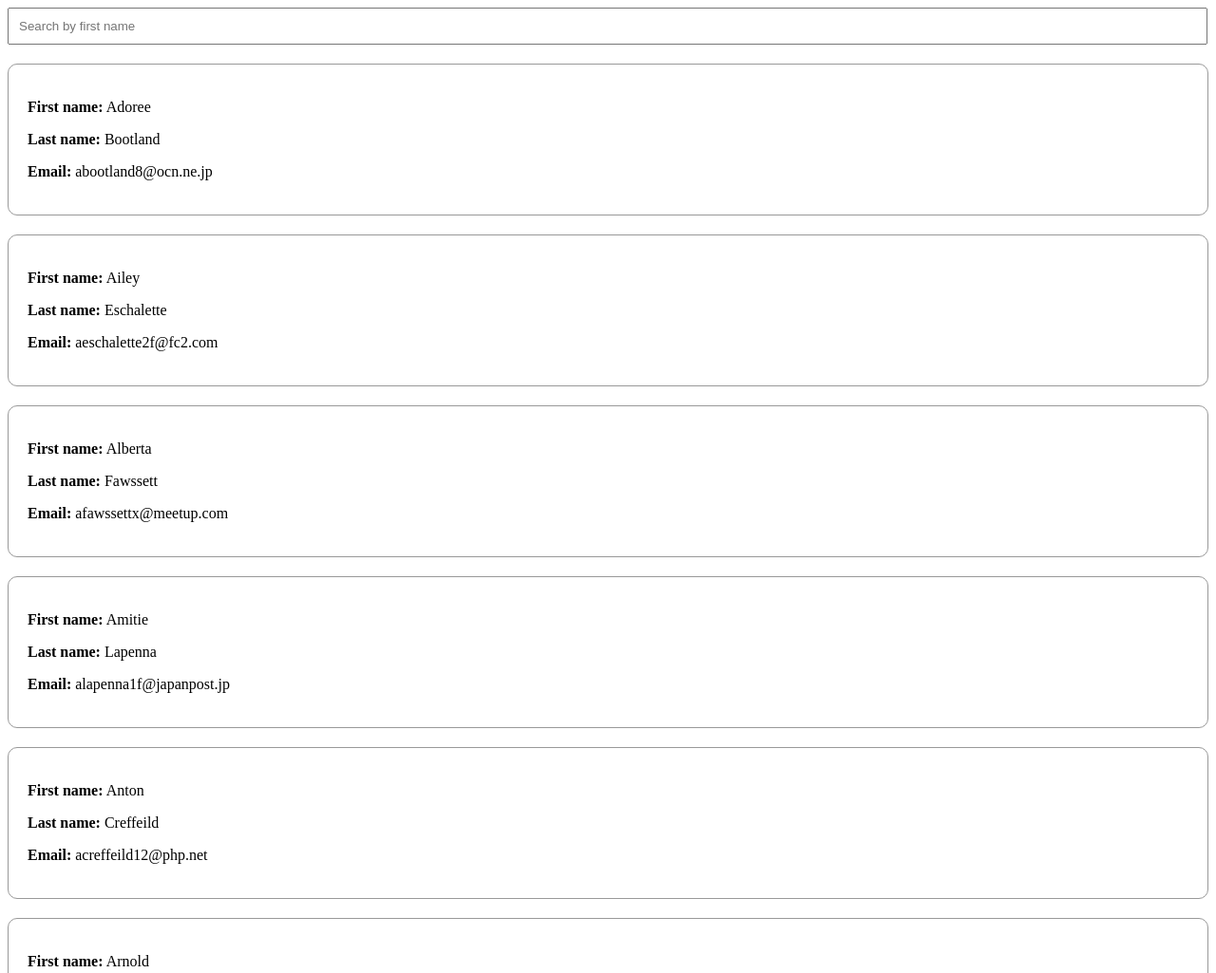
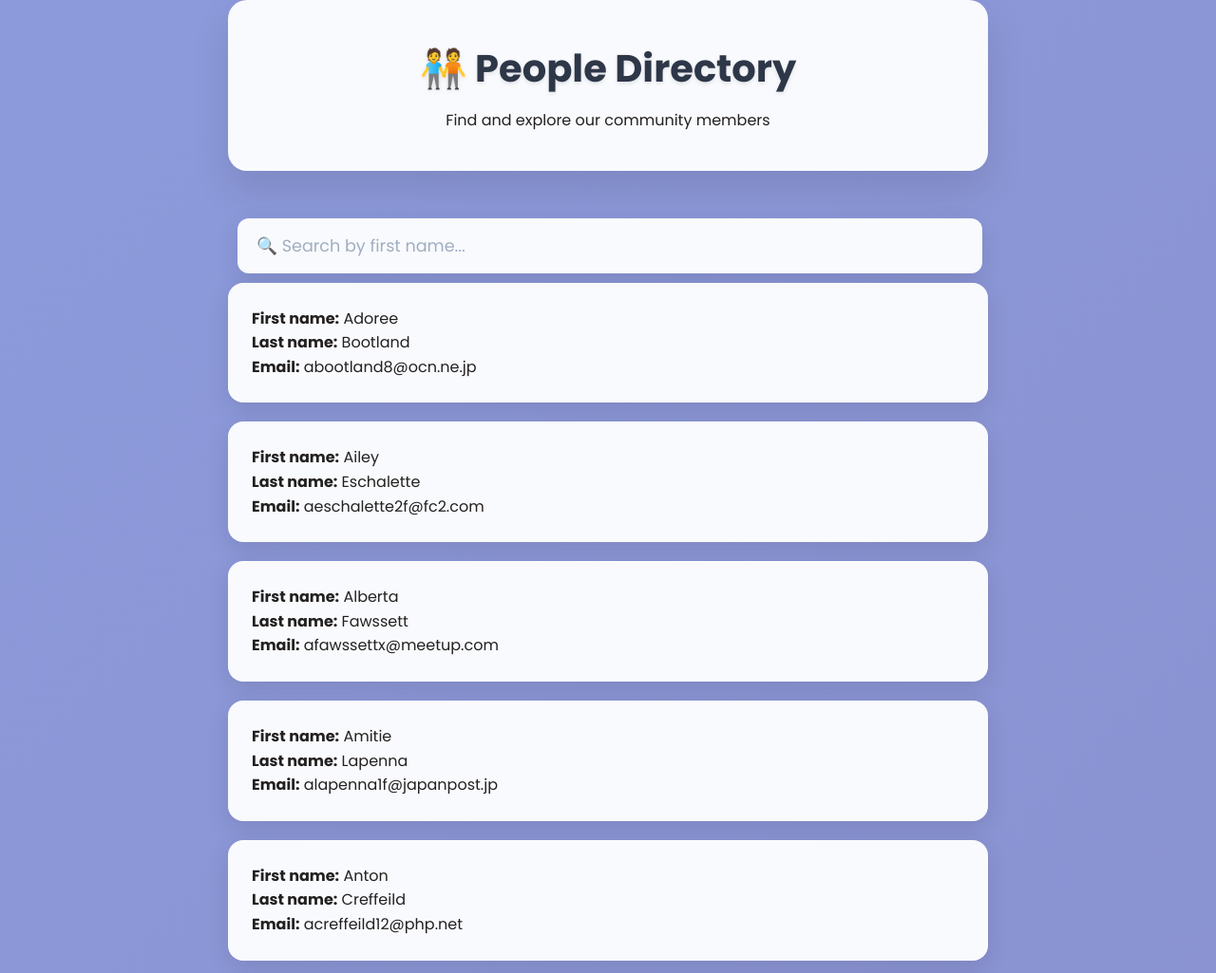
Before and after one commit to JackGriph/ovning-torsdag, a website: page index.html in a window 1280 px wide. Shown: the top 1025 px of the page at 95% size. Drawn offline with Linux system fonts and the light colour scheme; a web font is replaced by a local one.

Commit message:
Refactor HTML structure and enhance CSS styles for improved layout and design

```diff
--- a/index.html
+++ b/index.html
@@ -3,13 +3,24 @@
 
 <head>
   <meta charset="UTF-8">
-  <meta name="viewport" content="width=<device-width>, initial-scale=1.0">
-  <title>Document</title>
+  <meta name="viewport" content="width=device-width, initial-scale=1.0">
+  <title>People Directory</title>
   <link rel="stylesheet" href="style.css">
+</head>
 
 <body>
-  <input class="search-field" type="text" placeholder="Search by first name">
-  <article class="people"></article>
+  <div class="container">
+    <header class="header">
+      <h1 class="title">🧑‍🤝‍🧑 People Directory</h1>
+      <p class="subtitle">Find and explore our community members</p>
+    </header>
+
+    <div class="search-container">
+      <input class="search-field" type="text" placeholder="🔍 Search by first name...">
+    </div>
+
+    <article class="people"></article>
+  </div>
   <!-- Add your script last in body -->
   <script type="module" src="main.js"></script>
 </body>
--- a/style.css
+++ b/style.css
@@ -1,12 +1,82 @@
-.person {
-  padding: 20px;
-  border: 1px solid #999;
-  border-radius: 10px;
-  margin-bottom: 20px;
+@import url('https://fonts.googleapis.com/css2?family=Bad+Script&family=Ephesis&family=Limelight&family=Poiret+One&family=Poppins:ital,wght@0,100;0,200;0,300;0,400;0,500;0,600;0,700;0,800;0,900;1,100;1,200;1,300;1,400;1,500;1,600;1,700;1,800;1,900&display=swap');
+
+* {
+  margin: 0;
+  padding: 0;
+  box-sizing: border-box;
+  font-family: "Poppins", sans-serif;
+}
+
+body {
+  background: linear-gradient(135deg, #8c9adb 0%, #82689c 100%);
+  min-height: 100vh;
+  color: #232020;
+  line-height: 1.6;
+}
+
+.container {
+  max-width: 800px;
+  margin: 0 auto;
+}
+
+.header {
+  text-align: center;
+  margin-bottom: 40px;
+  padding: 40px 20px;
+  background: rgba(255, 255, 255, 0.95);
+  border-radius: 20px;
+  box-shadow: 0 20px 40px rgba(0, 0, 0, 0.1);
+  backdrop-filter: blur(10px);
+}
+
+.title {
+  font-size: 2.5rem;
+  font-weight: 700;
+  color: #2d3748;
+  margin-bottom: 10px;
+  text-shadow: 0 2px 4px rgba(0, 0, 0, 0.1);
 }
 
 .search-field {
-  width: calc(100% - 25px);
-  margin-bottom: 20px;
-  padding: 10px;
+  width: 98%;
+  padding: 16px 20px;
+  font-size: 1.1rem;
+  border: none;
+  border-radius: 12px;
+  background: rgba(255, 255, 255, 0.95);
+  box-shadow: 0 8px 25px rgba(0, 0, 0, 0.1);
+  backdrop-filter: blur(10px);
+  transition: all 0.3s ease;
+  font-family: inherit;
+  margin: 10px
 }
+
+.search-field:focus {
+  outline: none;
+  box-shadow: 0 12px 35px rgba(0, 0, 0, 0.15);
+  transform: translateY(-2px);
+}
+
+.search-field::placeholder {
+  color: #a0aec0;
+}
+
+.people {
+  display: grid;
+  gap: 20px;
+}
+
+.person {
+  padding: 24px;
+  background: rgba(255, 255, 255, 0.95);
+  border-radius: 16px;
+  box-shadow: 0 8px 25px rgba(0, 0, 0, 0.1);
+  backdrop-filter: blur(10px);
+  transition: all 0.3s ease;
+  border: 1px solid rgba(255, 255, 255, 0.2);
+}
+
+.person:hover {
+  transform: translateY(-5px);
+  box-shadow: 0 15px 35px rgba(0, 0, 0, 0.15);
+}
```
